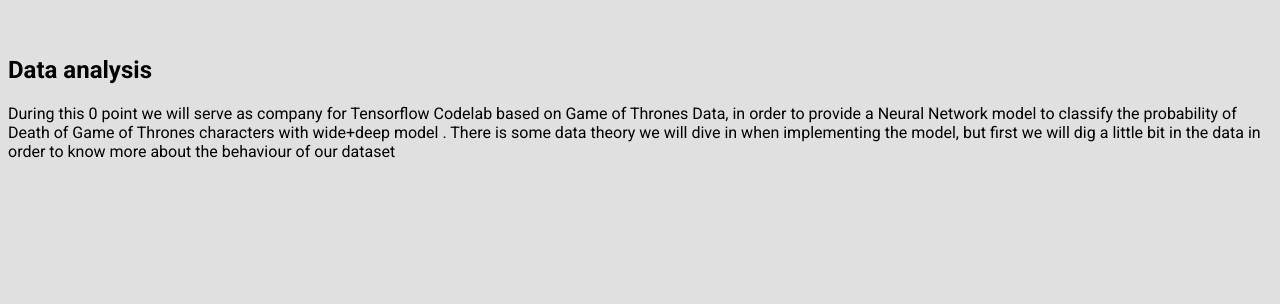
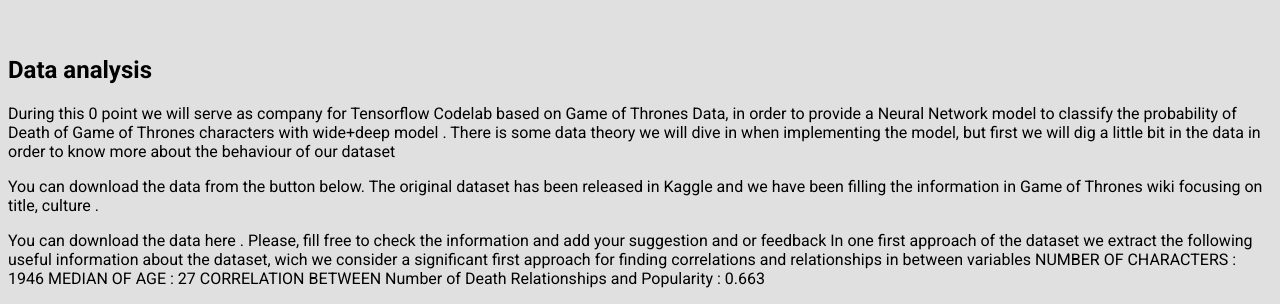
Before and after one commit to SoyGema/Tensorflow_CodeLab_Wide-Deep_learning, a plain HTML site: page Tensor-GOT-Polymer/index.html in a window 1280 px wide. Shown: the part 2630-2934 px from the top of the page. Before the commit the page ends 2807 px from the top, so only its background shows below. Drawn offline with Linux system fonts and the light colour scheme.

Commit message:
Update index.html

```diff
--- a/Tensor-GOT-Polymer/index.html
+++ b/Tensor-GOT-Polymer/index.html
@@ -96,3 +96,12 @@
       <p>
 	During this 0 point  we will serve as company for Tensorflow Codelab based on Game of Thrones Data, in order to provide a Neural Network model to classify the probability of Death of Game of Thrones characters with wide+deep model .
 There is some data theory we will dive in when implementing the model, but first we will dig a little bit in the data in order to know more about the behaviour of our dataset </p>
+      <p>
+You can download the data from the button below. The original dataset has been released in Kaggle and we have been filling the information in Game of Thrones wiki focusing on title, culture . </p>
+      <p>
+You can download the data here . Please, fill free to check the information and add your suggestion and or feedback
+
+In one first approach of the dataset we extract the following useful information about the dataset, wich we consider a significant first approach for finding correlations and relationships in between variables
+	NUMBER OF CHARACTERS :  1946
+	MEDIAN OF  AGE : 27
+	      CORRELATION BETWEEN Number of Death Relationships and Popularity : 0.663 </p>
```
